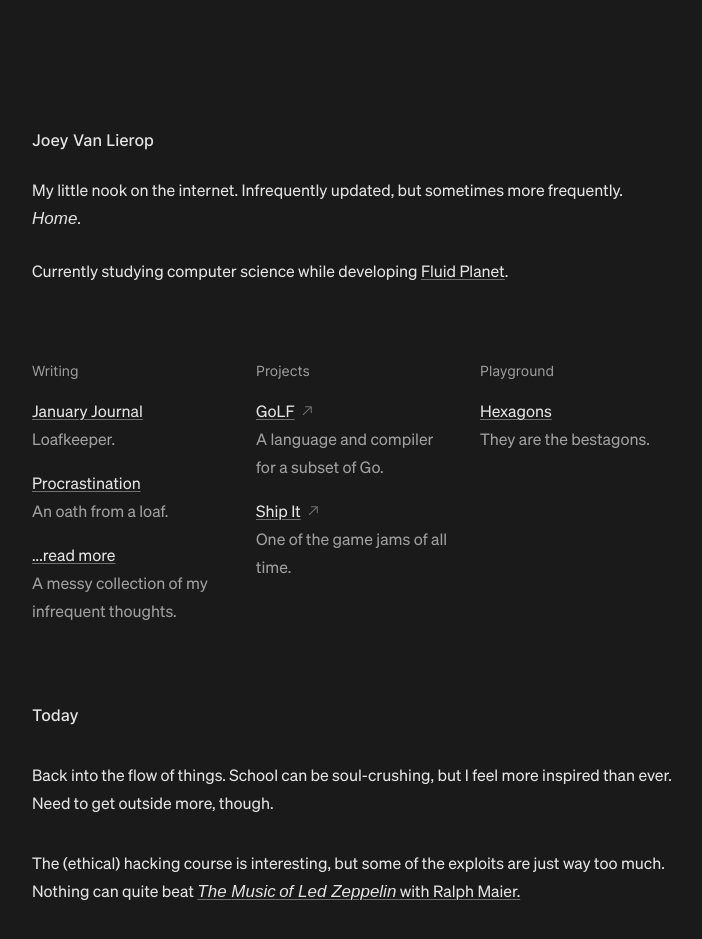
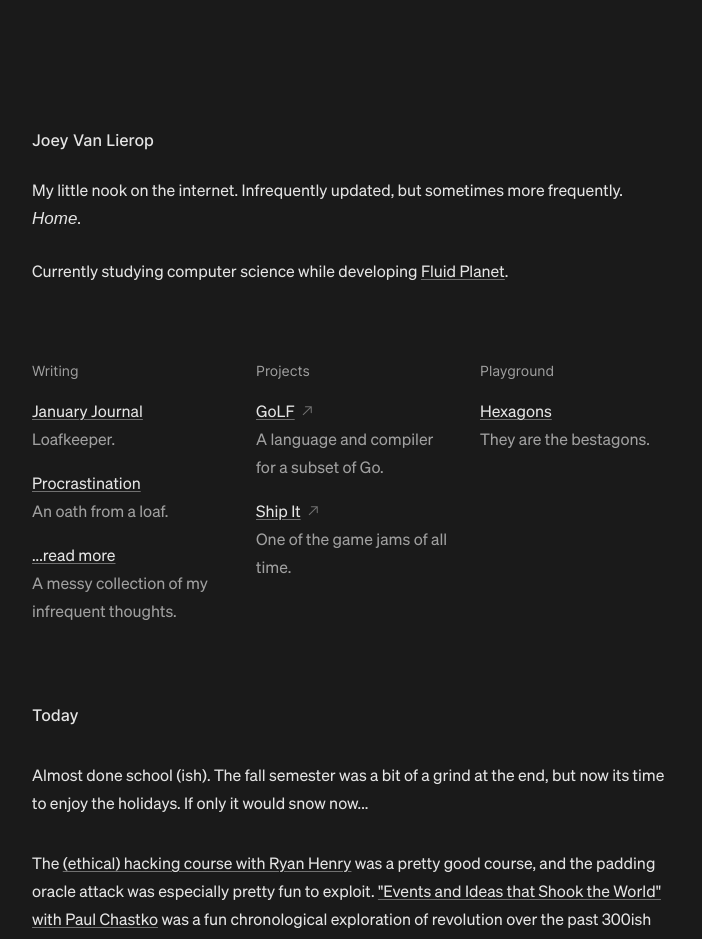
Before and after one commit to joeyvanlierop/joey, a Next.js app: page / in a window 1280 px wide. Shown: the top 939 px of the page, without its empty margins (280-982 px from the left). Built offline with nearby package versions, Linux system fonts and the light colour scheme; a web font is replaced by a local one.

Commit message:
Update home page (and some other things)

```diff
--- a/app/layout.tsx
+++ b/app/layout.tsx
@@ -48,6 +48,7 @@ export default function RootLayout({ children }) {
     <html
       lang="en"
       className={`bg-[#1a1a1a] ${inter.variable} ${newsreader.variable} ${sohne.variable}`}
+      suppressHydrationWarning
     >
       <body className={"font-sans text-[#e5e5e5] h-full relative"}>
         <Providers>
--- a/app/page.tsx
+++ b/app/page.tsx
@@ -100,13 +100,29 @@ export default async function Home() {
             </h2>
 
             <p className="animate-enter animate-delay-[600ms]">
-              Back into the flow of things. School can be soul-crushing, but I
-              feel more inspired than ever. Need to get outside more, though.
+              Almost done school (ish). The fall semester was a bit of a grind
+              at the end, but now its time to enjoy the holidays. If only it
+              would snow now...
             </p>
 
             <p className="animate-enter animate-delay-[600ms]">
-              The (ethical) hacking course is interesting, but some of the
-              exploits are just way too much. Nothing can quite beat{" "}
+              The{" "}
+              <a
+                target="_blank"
+                href="https://web.archive.org/web/20220929210033/https://contacts.ucalgary.ca/info/cpsc/courses/w19/CPSC525"
+              >
+                (ethical) hacking course with Ryan Henry
+              </a>{" "}
+              was a pretty good course, and the padding oracle attack was
+              especially pretty fun to exploit.{" "}
+              <a
+                target="_blank"
+                href="https://web.archive.org/web/20231202114757/https://hist.ucalgary.ca/manageprofile/courses/f23/HTST200"
+              >
+                "Events and Ideas that Shook the World" with Paul Chastko
+              </a>{" "}
+              was a fun chronological exploration of revolution over the past
+              300ish years. I will say that nothing can quite beat{" "}
               <a
                 target="_blank"
                 href="https://web.archive.org/web/20200702034239/https://scpa.ucalgary.ca/manageprofile/courses/w21/MUSI306.4"
--- a/components/clock.tsx
+++ b/components/clock.tsx
@@ -36,7 +36,6 @@ export function Clock({ children }) {
       <Tooltip.Root open={open} onOpenChange={setOpen}>
         <Tooltip.Trigger asChild>
           <div
-            suppressHydrationWarning
             className="rounded-full w-5 h-5 border border-[#707070] flex items-center justify-center relative rotate-180"
             onClick={() => setOpen((open) => !open)}
           >
--- a/components/footer.tsx
+++ b/components/footer.tsx
@@ -1,5 +1,6 @@
+"use client";
+
 import { Clock } from "./clock";
-import { Column } from "./column";
 import { Mood } from "./mood";
 import { Wayback } from "./wayback";
 
```
